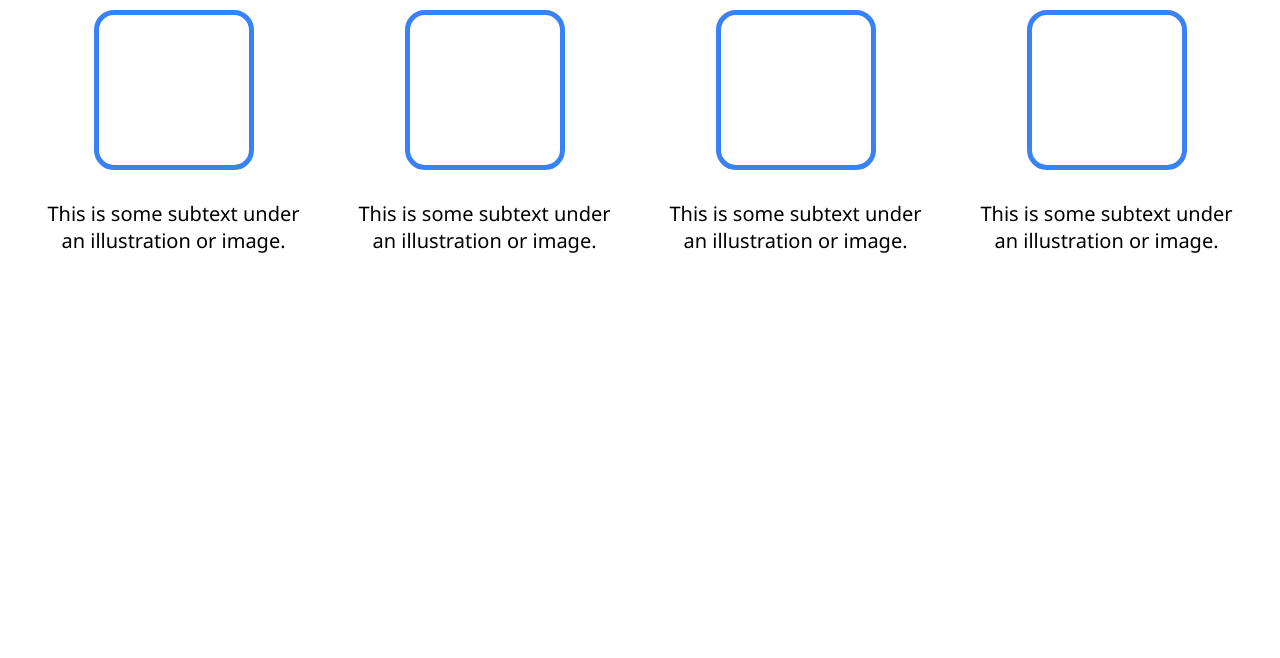
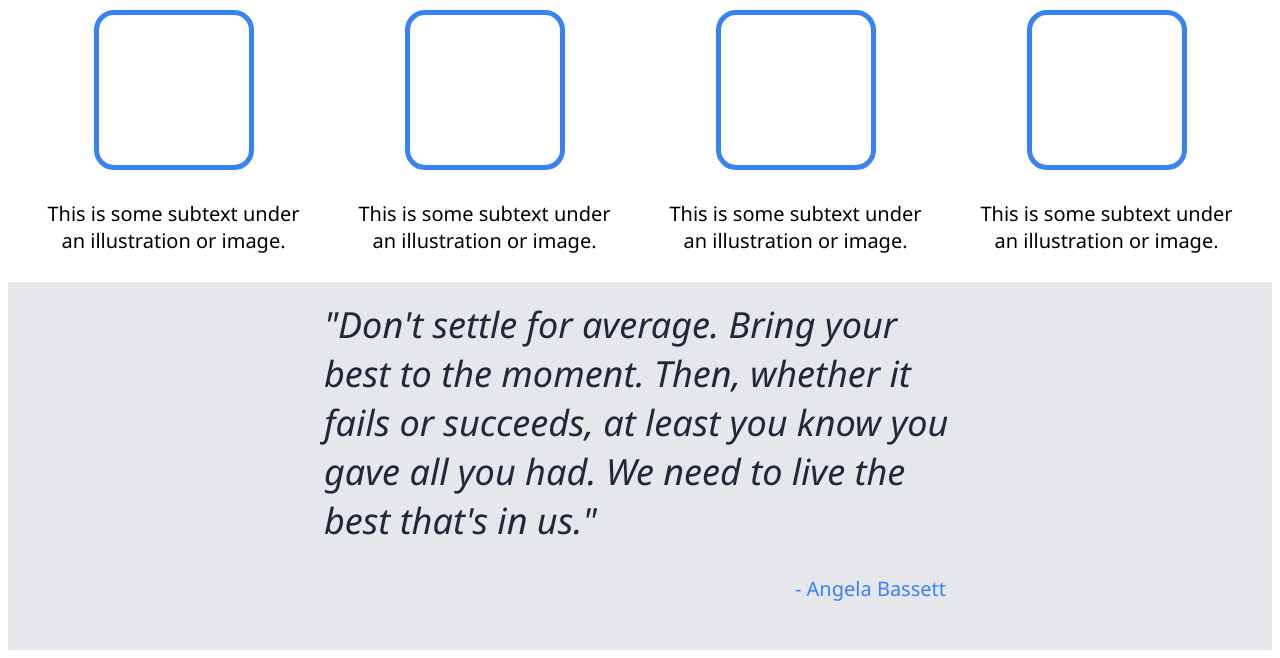
Before and after one commit to shanini225/Odin-Landing_Page, a plain HTML site: page index.html in a window 1280 px wide. Shown: the part 594-1252 px from the top of the page. Before the commit the page ends 898 px from the top, so only its background shows below. Drawn offline with Linux system fonts and the light colour scheme.

Commit message:
feat: did the css for section 3

```diff
--- a/index.html
+++ b/index.html
@@ -62,15 +62,18 @@
             </div>
         </div>
     </div>
-    <!--
+
     <div class="section-3">
-        <em>"Don't settle for average. Bring your best to the moment. Then, whether it fails or succeeds, at least you
-            know you gave
-            all you had. We need to live the best that's in us."</em>
-        <p>- Angela Bassett</p>
+        <div class="s3-wrapper">
+            <em class="quote">"Don't settle for average. Bring your best to the moment. Then, whether it fails or
+                succeeds, at least
+                you know you gave all you had. We need to live the best that's in us."</em>
+            <p class="author">- Angela Bassett</p>
+        </div>
+    </div>
 
     </div>
-
+    <!--
     <div class="section-4">
         <div class="s4-box">
             <h3>Call to action! It's time!</h3>
--- a/styles.css
+++ b/styles.css
@@ -64,6 +64,11 @@ body {
     margin: auto;
     background-color: #3882f6;
 }
+
+.sign-up:hover{
+    background-color: #3370d3;
+}
+
 
 .s1-rightside {
     width: 800px;
@@ -133,3 +138,28 @@ p{
     padding: 10px;
     font-size:20px;
 }
+
+/* SECTION 3 */
+
+.section-3 {
+    height: 368px;
+    display: flex;
+    align-items: center;
+    justify-content: center;
+    background-color: #e5e7eb;
+}
+
+.s3-wrapper{
+    width: 50%;
+}
+
+.quote{
+    font-size: 36px;
+    color:#1f2937;
+}
+
+.author{
+    font-size: 20px;
+    color:#3882f6;
+    text-align: right;
+}
```
